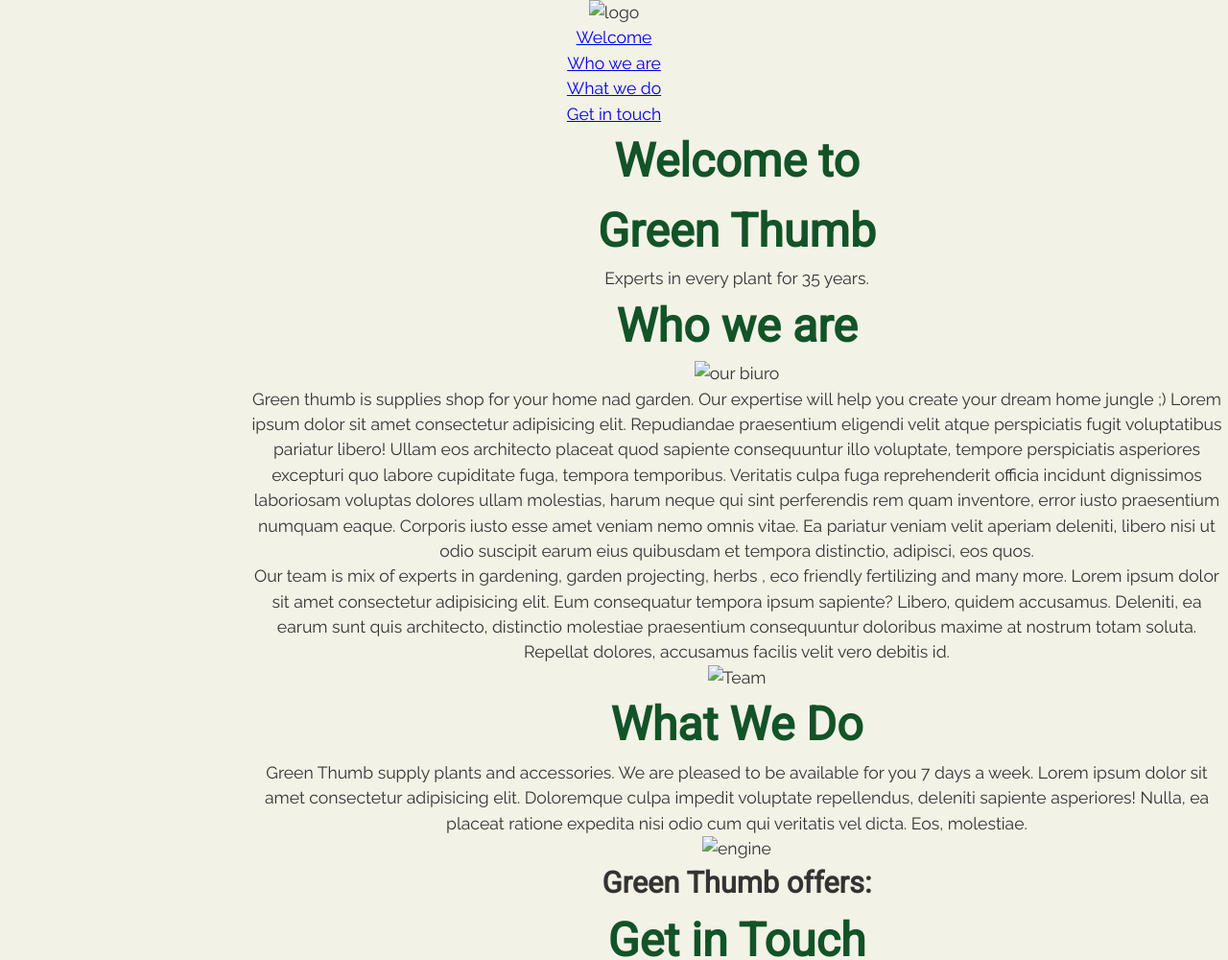
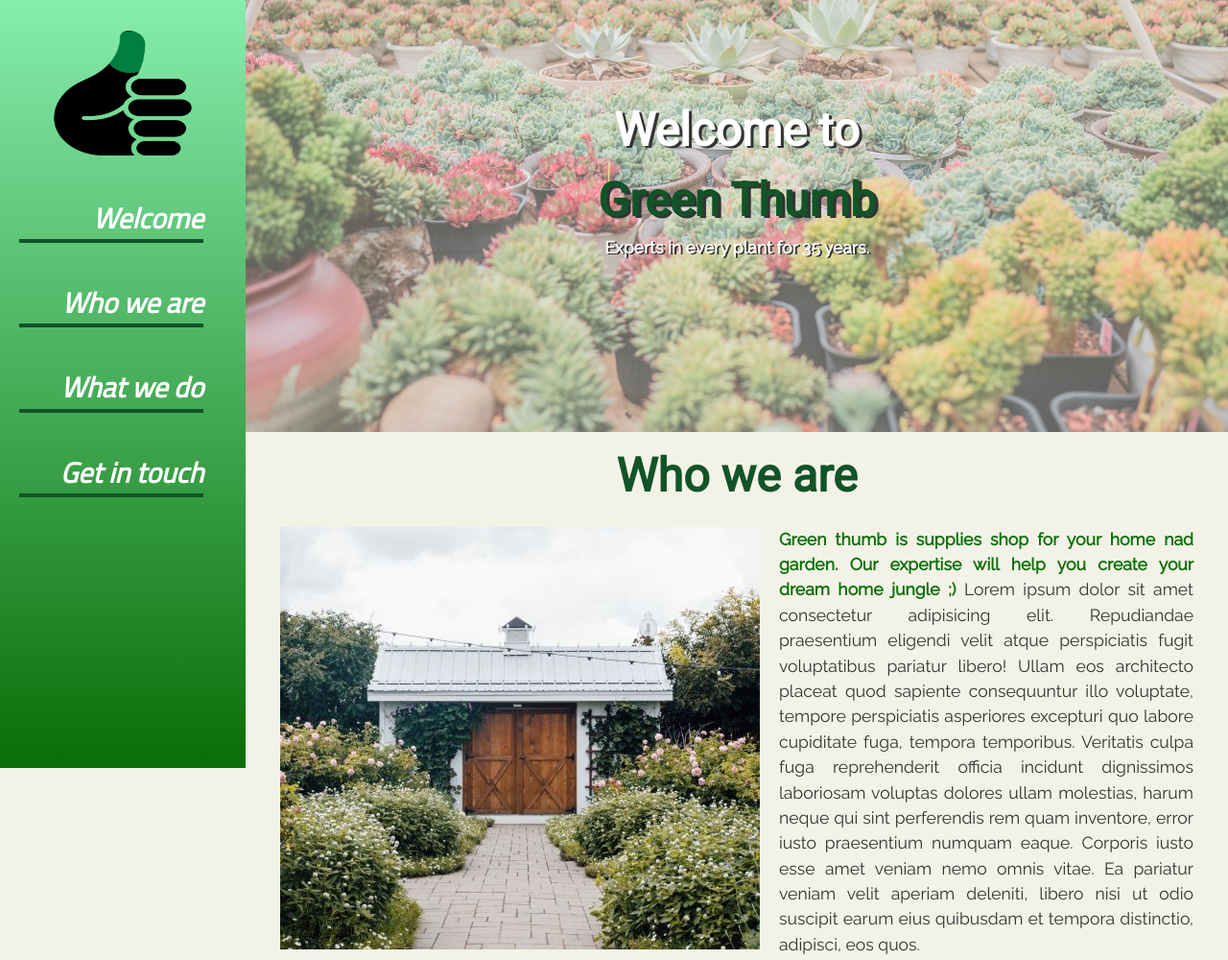
Before and after one commit to wojciechowska-milena/exampleSideMenu, a website: page index.html in a window 1280 px wide. Shown: the top 1000 px of the page at 96% size. Drawn offline with Linux system fonts and the light colour scheme.

Commit message:
added photos and logo

```diff
--- a/index.html
+++ b/index.html
@@ -14,7 +14,9 @@
   <!-- Sidebar -->
   <section id="sidebar">
     <div class="inner">
-      <div class="logo"><img src="/dist/img/logo-big.png" alt="logo" /></div>
+      <!-- <div>Icons made by <a href="https://www.flaticon.com/authors/vitaly-gorbachev" title="Vitaly Gorbachev">Vitaly
+          Gorbachev</a> from <a href="https://www.flaticon.com/" title="Flaticon">www.flaticon.com</a></div> -->
+      <div class="logo"><img src="/dist/img/logo.png" alt="logo" /></div>
       <nav>
         <ul>
           <li><a href="#showcase">Welcome</a></li>
@@ -42,7 +44,7 @@
         Welcome to <br />
         <span class="company-name">Green Thumb</span>
       </h1>
-      <p> Experts in every plant for 35 years.</p>
+      <p class="sec_title"> Experts in every plant for 35 years.</p>
     </div>
   </header>
 
@@ -53,7 +55,7 @@
       <div class="content-wrap">
         <h1 class="content-title">Who we are</h1>
         <div class="box-1 box-a">
-          <div class="image-wrap"><img src="/dist/img/bulding.png" alt="our biuro" width="500" /></div>
+          <div class="image-wrap"><img src="/dist/img/bulding.jpg" alt="our buldings" width="500" /></div>
           <div class="text-wrap">
             <p>
               <span class="popit">
@@ -81,7 +83,8 @@
           </div>
 
           <div class="image-wrap">
-            <img src="/dist/img/team.jpg" alt="Team" />
+            <!-- Photo by Shane Rounce on Unsplash -->
+            <img src="/dist/img/team.jpg" alt="Team" width="350" />
           </div>
         </div>
 
@@ -104,7 +107,7 @@
 
           </div>
           <div class="image-wrap">
-            <img src="/dist/img/engine.jpg" alt="engine" width="400" />
+            <img src="/dist/img/tools.jpg" alt="garden tools" width="400" />
           </div>
         </div>
         <div class="box-5 box-b">
--- a/scss/main.scss
+++ b/scss/main.scss
@@ -53,3 +53,190 @@ h3 {
   font-family: "Roboto", sans-serif;
   font-size: 1.1em;
 }
+
+#sidebar {
+  /* background shade */
+  background: $menu_col; /* fallback for old browsers */
+  background: -webkit-linear-gradient(to bottom, $gradient_col, $menu_col); /* Chrome 10-25, Safari 5.1-6 */
+  background: linear-gradient(
+    to bottom,
+    $gradient_col,
+    $menu_col
+  ); /* W3C, IE 10+/ Edge, Firefox 16+, Chrome 26+, Opera 12+, Safari 7+ */
+
+  font-family: "Titillium Web", sans-serif;
+  font-weight: bold;
+  font-style: italic;
+  font-weight: semi-bold;
+  border: none;
+  width: $menu_size;
+  max-width: $menu_size;
+  max-height: 100%;
+  height: 100%;
+  position: fixed;
+  z-index: 1;
+  overflow-x: hidden;
+  font-size: 0.8em;
+
+  img {
+    display: block;
+    margin-left: auto;
+    margin-right: auto;
+    width: 80%;
+    height: 130px;
+    margin-top: 10%;
+    // background: $light_col;
+  }
+
+  nav {
+    display: block;
+  }
+
+  ul {
+    padding-top: 20%;
+    padding-right: 1.5rem;
+
+    text-align: right;
+    list-style-type: none;
+    font-size: 2.1em;
+    line-height: 1.5;
+    margin: 0;
+  }
+  li {
+    margin-bottom: 2.5rem;
+  }
+
+  a {
+    text-decoration: none;
+    color: $light_col;
+    // hover needs colro
+
+    &:after {
+      content: "";
+      background: $accent_col;
+      display: block;
+      width: 100%;
+      height: 4px;
+    }
+  }
+
+  .foot {
+    display: flex;
+    position: absolute;
+    bottom: 15px;
+    color: $light_col;
+    p {
+      margin-left: 10px;
+    }
+  }
+}
+
+/* header showcase*/
+#showcase {
+  min-height: 450px;
+  color: $light_col;
+  text-align: center;
+
+  // .flags {
+  //   margin-left: 90%;
+  // }
+
+  .bg-img {
+    position: absolute;
+    background: $dark_col url("/dist/img/showcase.jpg"); // Photo by Dorian Mongel https://unsplash.com/@_dorian_  on Unsplash https://unsplash.com/
+    background-position: center;
+    background-repeat: no-repeat;
+    background-size: cover;
+    width: -webkit-calc(#{100%} - #{$menu_size});
+    width: -moz-calc(#{100%} - #{$menu_size});
+    width: calc(#{100%} - #{$menu_size});
+    height: 450px;
+    z-index: -1;
+    opacity: 0.6;
+    color: $dark_col;
+  }
+
+  p {
+    text-shadow: 2px 1px $dark_col;
+    font-weight: bold;
+  }
+  h1 {
+    font-weight: bold;
+    color: $light_col;
+    padding-top: 100px;
+    text-shadow: 3px 2px $dark_col;
+    span {
+      color: $accent_col;
+    }
+  }
+}
+.popit {
+  color: $menu_col;
+  font-weight: bold;
+}
+// who section
+.box-a {
+  display: grid;
+  grid-gap: 20px;
+  grid-template-columns: repeat(2, 1fr);
+  padding: 1rem;
+  align-content: center;
+  p {
+    text-align: justify;
+  }
+}
+// what section
+.box-b {
+  display: grid;
+  grid-gap: 20px;
+  grid-template-columns: repeat(2, 1fr);
+  padding: 1rem;
+  // align-content: center;
+  p {
+    text-align: justify;
+  }
+}
+
+.box-5 {
+  display: block;
+  padding: 1rem;
+  align-content: center;
+  p {
+    text-align: justify;
+  }
+  .list-wrap {
+    display: grid;
+    grid-gap: 20px;
+    grid-template-columns: repeat(3, 1fr);
+
+    .card {
+      place-self: center;
+
+      .img-box {
+        display: flex;
+      }
+    }
+  }
+}
+// contact section
+.box-6 {
+  display: grid;
+  grid-gap: 20px;
+  grid-template-columns: repeat(2, 1fr);
+  padding: 1rem;
+  text-align: left;
+  // align-content: center;
+  p {
+    text-align: justify;
+  }
+  #mapid {
+    width: 100%;
+    height: 400px;
+    border: 5px solid $menu_col;
+  }
+}
+
+section {
+  min-height: 700px;
+  padding: 10px 20px;
+}
```
Also changed, not shown: dist/css/main.css, dist/img/bulding.jpg (added), dist/img/logo.png (added), dist/img/team.jpg (added), dist/img/tools.jpg (added).
